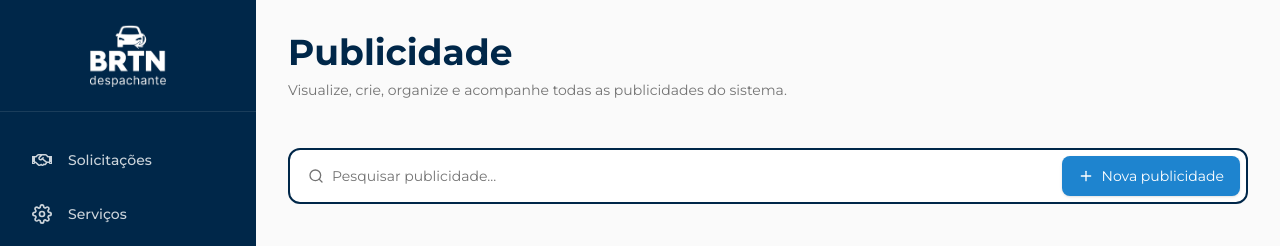
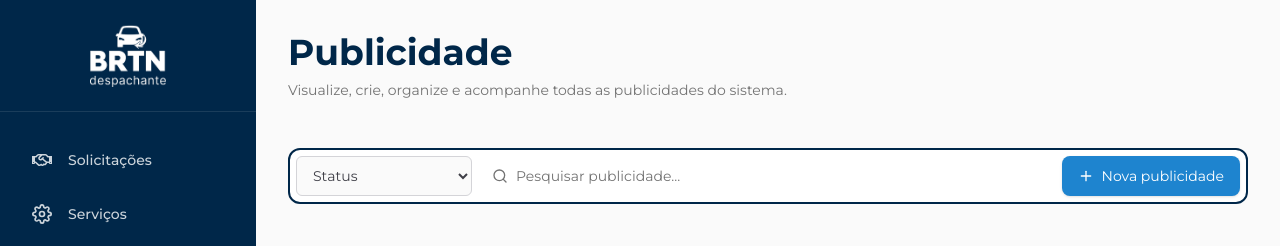
Before and after one commit to laboratorio-de-praticas-2026-1/front-end, a React (Vite) app: page /admin/publicidade in a window 1280 px wide. Shown: the top 246 px of the page. Built offline with nearby package versions, Linux system fonts and the light colour scheme; no server answers.

Commit message:
Feat: adiciona o filtro de busca avançada no cms publicidade

```diff
--- a/src/components/sections/admin/publicidade/BuscaCadastroPublicidade.tsx
+++ b/src/components/sections/admin/publicidade/BuscaCadastroPublicidade.tsx
@@ -4,16 +4,17 @@ import { Button } from "@/components/ui/button";
 import { Plus, Search } from "lucide-react";
 
 interface BuscaPublicidadeProps {
-  onSearch?: (filtros: { busca: string }) => void;
+  onSearch?: (filtros: { busca: string; status: string }) => void;
   onNovaPublicidade?: () => void;
 }
 
 export default function BuscaCadastroPublicidade({ onSearch, onNovaPublicidade }: BuscaPublicidadeProps) {
   const [termoBusca, setTermoBusca] = useState("");
+  const [statusFiltro, setStatusFiltro] = useState("Todos");
 
   const handlePesquisa = () => {
     if (onSearch) {
-      onSearch({ busca: termoBusca });
+      onSearch({ busca: termoBusca, status: statusFiltro });
     }
   };
 
@@ -30,8 +31,23 @@ export default function BuscaCadastroPublicidade({ onSearch, onNovaPublicidade }
 
       <div className="w-full flex flex-col lg:flex-row mt-10 md:mt-12 gap-5 items-stretch lg:items-center">
 
-        {/* Container da borda azul com w-full para se igualar à tabela */}
         <div className="flex-1 flex flex-col sm:flex-row gap-3 sm:gap-2 border-2 border-secondary rounded-xl p-2 sm:p-1.5 bg-white w-full">
+
+          <select
+            value={statusFiltro}
+            onChange={(e) => {
+              const novoStatus = e.target.value;
+              setStatusFiltro(novoStatus);
+              if (onSearch) {
+                onSearch({ busca: termoBusca, status: novoStatus });
+              }
+            }}
+            className="w-full sm:w-44 rounded-md border border-zinc-300 bg-zinc-50 px-3 py-2 text-sm text-zinc-700 focus:outline-none focus:ring-2 focus:ring-blue-500"
+          >
+            <option value="Todos">Status</option>
+            <option value="Ativo">Ativo</option>
+            <option value="Inativo">Inativo</option>
+          </select>
 
           <div className="relative flex-1 group">
             <Search className="absolute left-3 top-1/2 -translate-y-1/2 h-4 w-4 text-muted-foreground group-focus-within:text-secondary transition-colors" />
```
Also changed, not shown: 1 other file (tests, documents, lock files or other folders).
